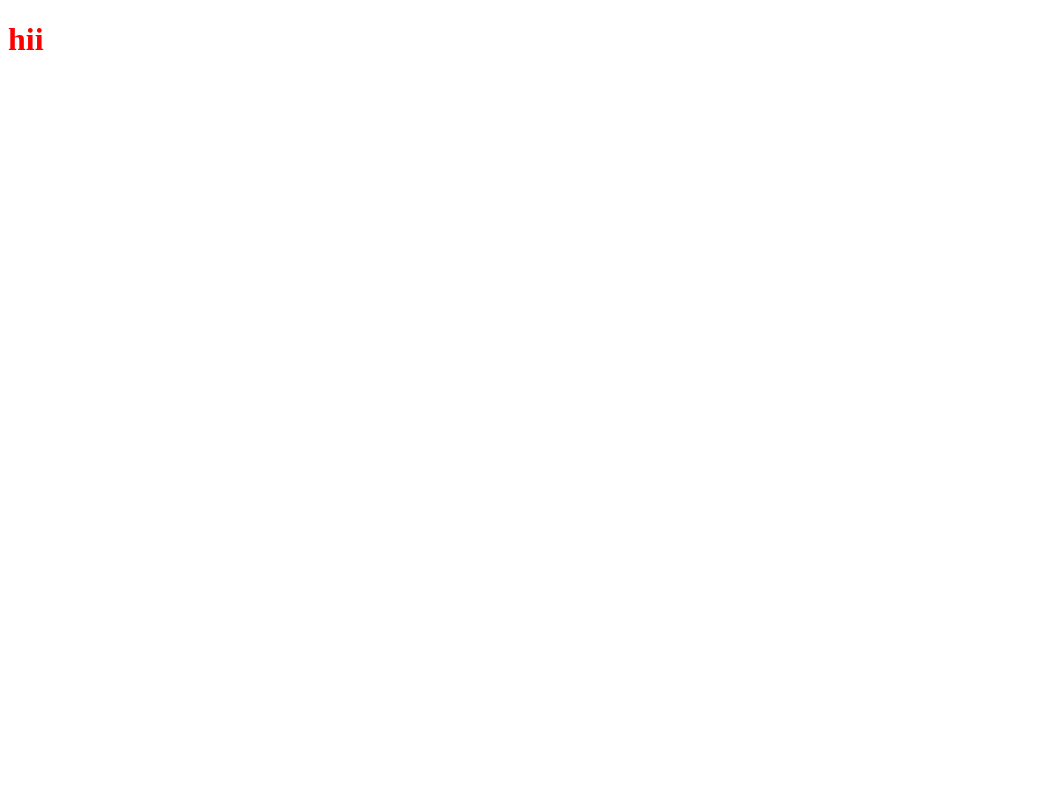
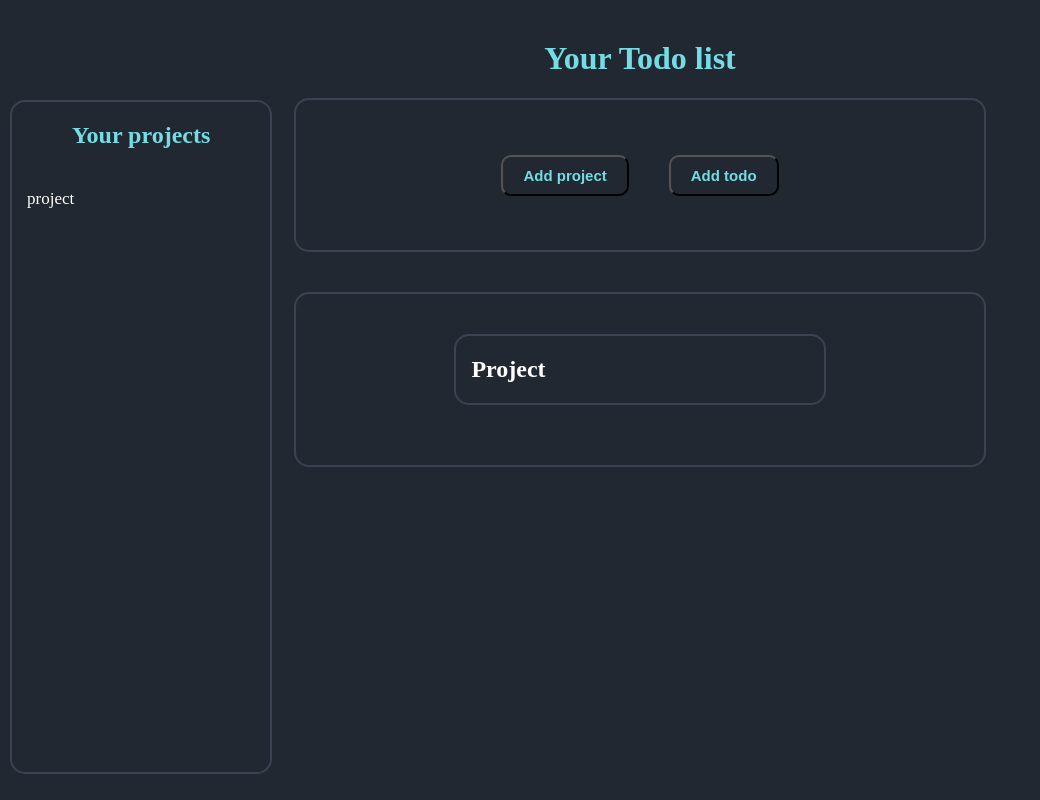
Before and after one commit to hussainhamid/todo-list-top, a website built with webpack: page src/index.html in a window 1280 px wide. Shown: the whole page, without its empty margins (0-1040 px from the left). Built offline with nearby package versions, Linux system fonts and the light colour scheme.

Commit message:
not completed the project will do in the future

```diff
--- a/src/index.html
+++ b/src/index.html
@@ -4,9 +4,63 @@
     <meta charset="UTF-8">
     <meta name="viewport" content="width=device-width, initial-scale=1.0">
     <title>todo list</title>
-   <link rel="stylesheet" href="styles.css">
+
 </head>
 <body>
-    <h1>hii</h1>
+    <h1 class="heading">Your Todo list</h1>
+
+    <div class="btn-div">
+        <button class="add-project-btn">Add project</button>
+        <button class="add-todo-btn">Add todo</button>
+    </div>
+
+    <div id="projects-div">
+
+        <div id="default-project" class="projects">
+            <h2>Project</h2>
+        </div>
+
+    </div>
+
+
+    <nav class="nav">
+        <h2 class="nav-heading">Your projects</h2>
+        <div class="nav-div">
+
+            <div class="nav-div-project">
+                <a class="nav-btn-project" href="#default-project">
+                    project
+                </a>
+            </div>
+        </div>
+    </nav>
+
+
+    <dialog class="project-dialog">
+        <form>
+            <div>
+                <label for="project-name">Please enter your project's name</label>
+                <input id="project-name" type="text" placeholder="eg: study"></input>
+            </div>
+
+            <div>
+                <button id="project-submit-btn">Create</button>
+            </div>
+        </form>
+    </dialog>
+
+
+    <dialog class="todo-dialog">
+        <form>
+            <div>
+                <label for="todo-name">What is your todo name</label>
+                <input type="text" id="todo-name" required></input>
+            </div>
+
+            <div>
+
+            </div>
+        </form>
+    </dialog>
 </body>
 </html>
--- a/src/index.js
+++ b/src/index.js
@@ -1,5 +1,35 @@
 import './styles.css';
 
 
+import './projectCreate.js'
+import { dialogOpenFunc } from './projectCreate.js';
+import { projectCreateFunc } from './projectCreate.js';
+import { projectDivCreateFunc } from './projectCreate.js';
 
-console.log('hii');
+
+const addProjectBtn = document.querySelector(".add-project-btn");
+const submitProjectBtn = document.getElementById("project-submit-btn");
+
+const projectDialog = document.querySelector(".project-dialog");
+
+const projectsDiv = document.getElementById('projects-div');
+
+const navBtnProject = document.querySelector(".nav-btn-project");
+
+const projectName = document.getElementById("project-name").value;
+
+
+
+
+addProjectBtn.addEventListener("click", () => {
+    dialogOpenFunc();
+});
+
+
+submitProjectBtn.addEventListener("click", (event) => {
+
+    projectDialog.close();
+    event.preventDefault();
+    projectCreateFunc();
+    projectDivCreateFunc();
+});
--- /dev/null
+++ b/src/projectCreate.js
@@ -0,0 +1,48 @@
+import './styles.css';
+
+const projectDialog = document.querySelector(".project-dialog");
+
+
+
+export function dialogOpenFunc() {
+    projectDialog.showModal();
+
+}
+
+
+export function projectCreateFunc() {
+
+    const navDiv = document.querySelector(".nav-div-project");
+    const projectName = document.getElementById("project-name").value;
+
+
+    const newProject = document.createElement("a");
+    newProject.classList.add("nav-btn-project");
+    newProject.innerText = projectName;
+    newProject.setAttribute("href", `#${projectName}`);
+
+
+    navDiv.appendChild(newProject);
+
+};
+
+
+
+
+export function projectDivCreateFunc() {
+
+    const projectsDiv = document.getElementById('projects-div');
+    const projectName = document.getElementById("project-name").value;
+
+    const newProjectDiv = document.createElement("div");
+    newProjectDiv.classList.add("projects");
+    newProjectDiv.setAttribute("id", `${projectName}`)
+
+    const newProjectHeading = document.createElement("h2");
+    newProjectHeading.innerText = projectName;
+
+
+    newProjectDiv.appendChild(newProjectHeading);
+    projectsDiv.appendChild(newProjectDiv);
+
+};
--- a/src/styles.css
+++ b/src/styles.css
@@ -1,3 +1,106 @@
-h1 {
-    color: red;
+html, body {
+    margin: 0;
+    padding: 0;
+    background-color: #222831;
+    color: white;
+
 }
+
+
+
+
+.heading {
+    color: rgb(115, 220, 228);
+    text-align: center;
+    margin-top: 40px;
+}
+
+
+.btn-div > button{
+    margin-left: 20px;
+    margin-right: 20px;
+    padding: 10px 20px 10px 20px;
+    background-color: #222831;
+    color: rgb(115, 220, 228);
+    font-size: 15px;
+    font-weight: 600;
+    border-radius:10px;
+}
+
+
+.btn-div {
+    display: flex;
+    align-items: center;
+    justify-content: center;
+    border: 2px solid #3a4352;
+    border-radius: 15px;
+    margin-left: 23%;
+    margin-right: 23%;
+    margin-bottom: 40px;
+    margin-top: 20px;
+    height: 150px;
+
+}
+
+
+
+.nav {
+    border: 2px solid #3a4352;
+    border-radius: 15px;
+    width: 19%;
+    height: calc(100vh - 130px);
+    margin-top: 100px;
+    position: fixed;
+    top: 0;
+    left: 10px;
+    padding-left: 15px;
+}
+
+
+.nav-heading {
+    text-align: center;
+    padding-right: 15px;
+    color: rgb(115, 220, 228);
+}
+
+
+.nav-div {
+    display: flex;
+    overflow: hidden;
+}
+
+
+.nav-div-project > .nav-btn-project {
+    border: 0;
+    background-color: #222831;
+    color: white;
+    margin-top: 20px;
+    font-size: 17px;
+    font-weight: 300;
+    text-decoration: none;
+    display: flex;
+}
+
+
+
+
+
+#projects-div {
+    border: 2px solid #3a4352;
+    margin-left: 23%;
+    margin-right: 23%;
+    padding-top: 20px;
+    padding-bottom: 20px;
+    border-radius: 15px;
+}
+
+
+.projects {
+    border: 2px solid #3a4352;
+    margin-left: 23%;
+    margin-right: 23%;
+    margin-top: 20px;
+    margin-bottom: 40px;
+    padding-left: 15px;
+    border-radius: 15px;
+}
```
Also changed, not shown: package.json (+5 -2 lines), webpack.config.js (+4 -4 lines), 1 other file.
